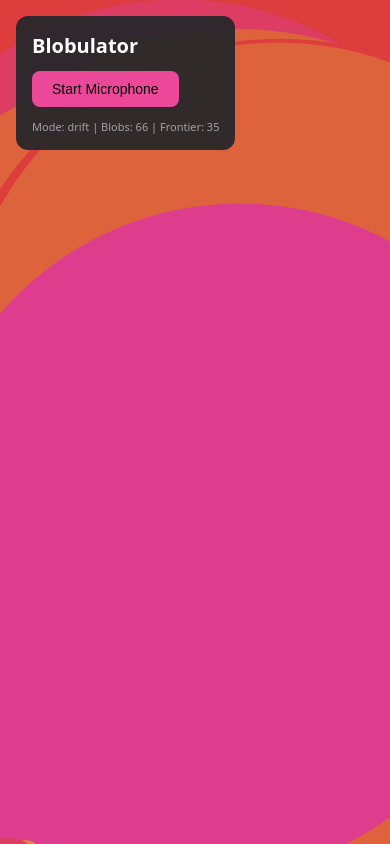
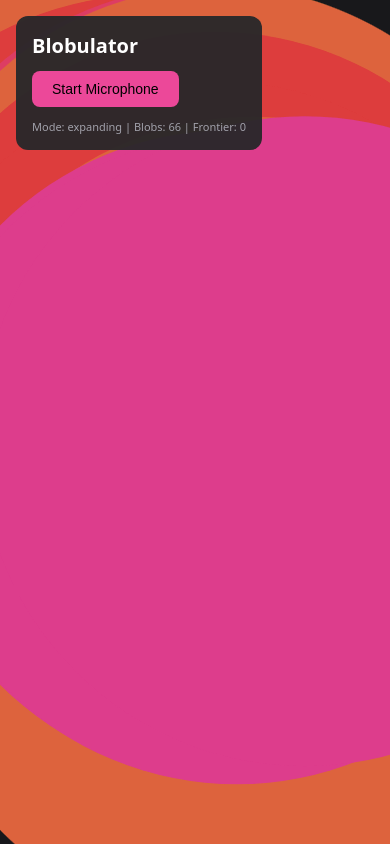
Before and after one commit to semikolon/blobulator, a React (Vite) app: page / in a window 390 px wide. Built offline with nearby package versions, Linux system fonts and the light colour scheme.

Commit message:
Fix: Keep expanding as default mode when microphone is off
Mode switching now only triggers drift when:
- Microphone IS listening AND amplitude < threshold

When microphone is off, expanding mode stays as default.

```diff
--- a/src/components/wavefront/Blobulator.tsx
+++ b/src/components/wavefront/Blobulator.tsx
@@ -121,13 +121,17 @@
   const lastFrameRef = useRef<number>(0);
 
   // Switch between modes based on audio amplitude
+  // Only switch to drift when microphone IS listening AND amplitude is low
   useEffect(() => {
-    if (features.amplitude > AMPLITUDE_THRESHOLD) {
+    if (!isListening) {
+      // Keep expanding as default when not listening
+      setMode('expanding');
+    } else if (features.amplitude > AMPLITUDE_THRESHOLD) {
       setMode('expanding');
     } else {
       setMode('drift');
     }
-  }, [features.amplitude]);
+  }, [features.amplitude, isListening]);
 
   // Initialize blobs
   useEffect(() => {
```
